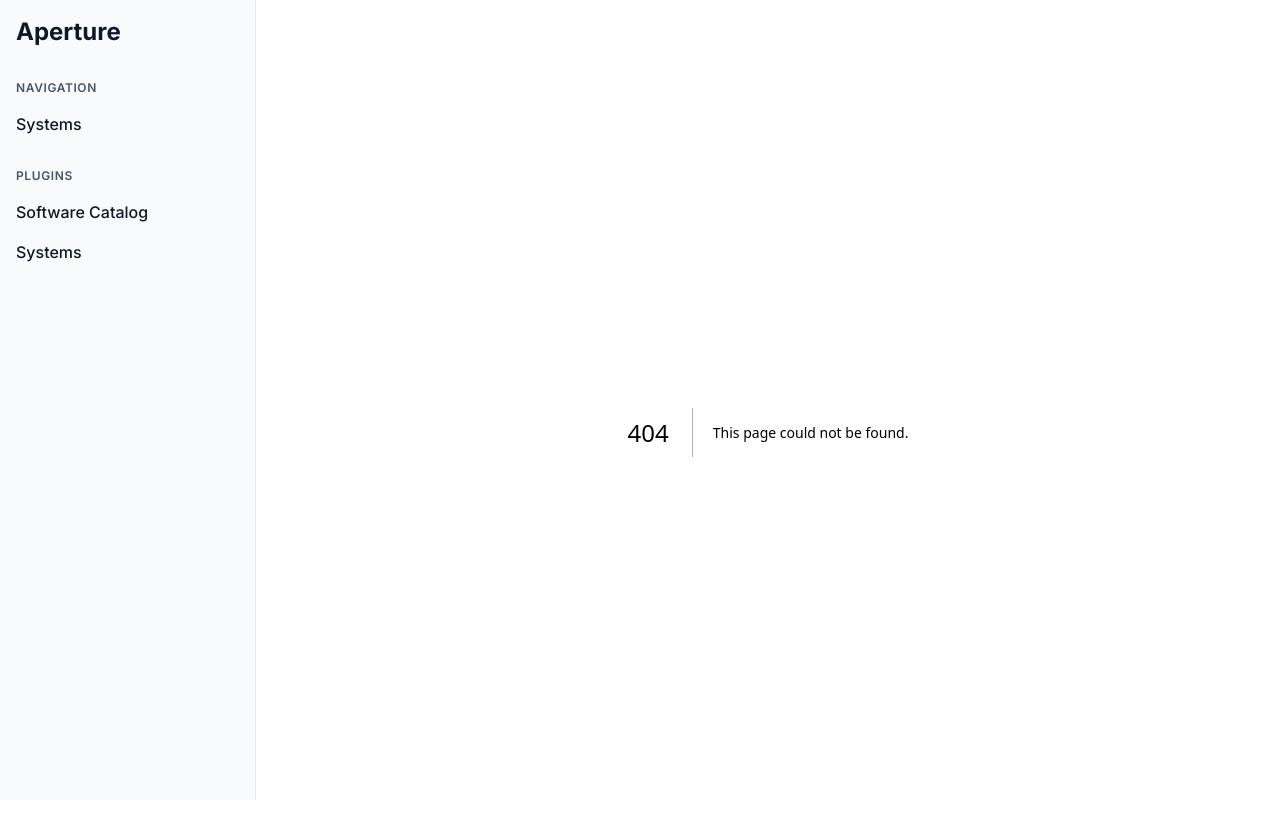
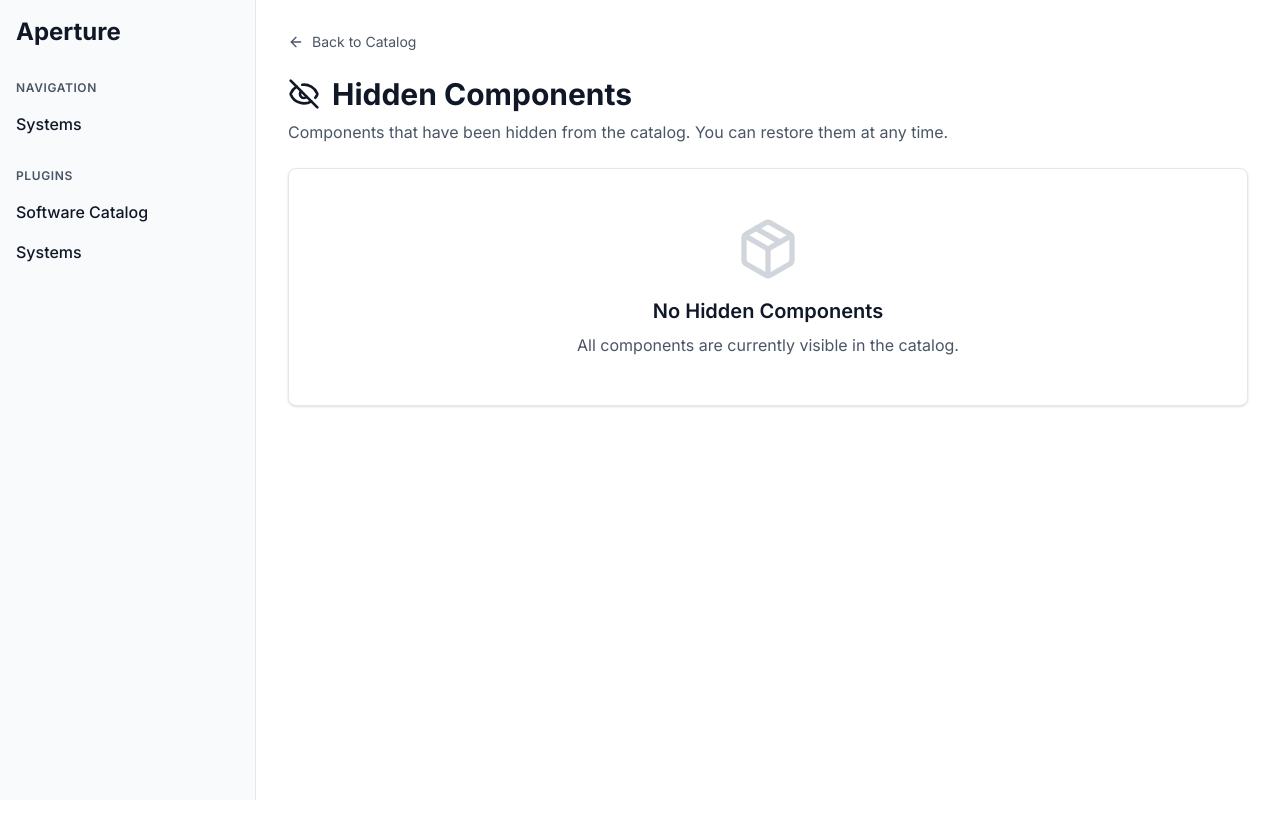
Before and after one commit to iandesj/aperture-idp, a Next.js app: page /settings/hidden in a window 1280 px wide. Before the commit this address had no page. After the commit the page ends 800 px from the top, so only its background shows below. Built offline with nearby package versions, Linux system fonts and the light colour scheme.

Commit message:
Add hidden components management page

```diff
--- /dev/null
+++ b/src/app/settings/hidden/UnhideButton.tsx
@@ -0,0 +1,58 @@
+'use client';
+
+import { useState } from 'react';
+import { useRouter } from 'next/navigation';
+import { Eye } from 'lucide-react';
+
+interface UnhideButtonProps {
+  componentName: string;
+}
+
+export function UnhideButton({ componentName }: UnhideButtonProps) {
+  const [isLoading, setIsLoading] = useState(false);
+  const [error, setError] = useState<string | null>(null);
+  const router = useRouter();
+
+  const handleUnhide = async () => {
+    setIsLoading(true);
+    setError(null);
+
+    try {
+      const response = await fetch(
+        `/api/catalog/hide?componentName=${encodeURIComponent(componentName)}`,
+        {
+          method: 'DELETE',
+        }
+      );
+
+      const data = await response.json();
+
+      if (!response.ok || !data.success) {
+        throw new Error(data.error || 'Failed to unhide component');
+      }
+
+      router.refresh();
+    } catch (err) {
+      setError(err instanceof Error ? err.message : 'An error occurred');
+      setIsLoading(false);
+    }
+  };
+
+  return (
+    <div className="flex flex-col items-end gap-1">
+      <button
+        onClick={handleUnhide}
+        disabled={isLoading}
+        className="inline-flex items-center gap-2 px-4 py-2 text-sm font-medium text-green-700 bg-green-50 border border-green-300 rounded-lg hover:bg-green-100 dark:bg-green-900/20 dark:text-green-400 dark:border-green-800 dark:hover:bg-green-900/30 transition-colors disabled:opacity-50"
+      >
+        <Eye className="w-4 h-4" />
+        {isLoading ? 'Restoring...' : 'Restore'}
+      </button>
+      {error && (
+        <p className="text-xs text-red-600 dark:text-red-400">
+          {error}
+        </p>
+      )}
+    </div>
+  );
+}
--- /dev/null
+++ b/src/app/settings/hidden/page.tsx
@@ -0,0 +1,112 @@
+import { getHiddenComponentsWithData, getComponentSource } from "@/lib/catalog";
+import { Eye, EyeOff, ArrowLeft, Package } from "lucide-react";
+import Link from "next/link";
+import { UnhideButton } from "./UnhideButton";
+
+export default async function HiddenComponentsPage() {
+  const hiddenComponents = getHiddenComponentsWithData();
+
+  return (
+    <div className="space-y-6">
+      <Link
+        href="/plugins/catalog"
+        className="inline-flex items-center gap-2 text-sm text-gray-600 hover:text-gray-900 dark:text-gray-400 dark:hover:text-gray-100 transition-colors"
+      >
+        <ArrowLeft className="w-4 h-4" />
+        Back to Catalog
+      </Link>
+
+      <div>
+        <div className="flex items-center gap-3 mb-2">
+          <EyeOff className="w-8 h-8 text-gray-900 dark:text-gray-100" />
+          <h1 className="text-3xl font-bold text-gray-900 dark:text-gray-100">
+            Hidden Components
+          </h1>
+        </div>
+        <p className="text-gray-600 dark:text-gray-400">
+          Components that have been hidden from the catalog. You can restore them at any time.
+        </p>
+      </div>
+
+      {hiddenComponents.length === 0 ? (
+        <div className="bg-white dark:bg-gray-800 rounded-lg shadow p-12 border border-gray-200 dark:border-gray-700 text-center">
+          <Package className="w-16 h-16 mx-auto mb-4 text-gray-300 dark:text-gray-600" />
+          <h2 className="text-xl font-semibold text-gray-900 dark:text-gray-100 mb-2">
+            No Hidden Components
+          </h2>
+          <p className="text-gray-600 dark:text-gray-400">
+            All components are currently visible in the catalog.
+          </p>
+        </div>
+      ) : (
+        <div className="space-y-4">
+          <div className="text-sm text-gray-600 dark:text-gray-400">
+            {hiddenComponents.length} hidden {hiddenComponents.length === 1 ? 'component' : 'components'}
+          </div>
+
+          <div className="grid grid-cols-1 gap-4">
+            {hiddenComponents.map((component) => {
+              const source = getComponentSource(component.metadata.name);
+              const lifecycleColors: Record<string, string> = {
+                production: "bg-green-100 text-green-800 dark:bg-green-900 dark:text-green-200",
+                experimental: "bg-yellow-100 text-yellow-800 dark:bg-yellow-900 dark:text-yellow-200",
+                deprecated: "bg-red-100 text-red-800 dark:bg-red-900 dark:text-red-200",
+              };
+
+              const typeColors: Record<string, string> = {
+                service: "bg-blue-100 text-blue-800 dark:bg-blue-900 dark:text-blue-200",
+                library: "bg-purple-100 text-purple-800 dark:bg-purple-900 dark:text-purple-200",
+                website: "bg-indigo-100 text-indigo-800 dark:bg-indigo-900 dark:text-indigo-200",
+              };
+
+              return (
+                <div
+                  key={component.metadata.name}
+                  className="bg-white dark:bg-gray-800 rounded-lg shadow p-6 border border-gray-200 dark:border-gray-700"
+                >
+                  <div className="flex items-start justify-between">
+                    <div className="flex-1">
+                      <div className="flex items-center gap-3 mb-2">
+                        <h3 className="text-lg font-semibold text-gray-900 dark:text-gray-100">
+                          {component.metadata.name}
+                        </h3>
+                        {source && (
+                          <span className="px-2 py-0.5 bg-gray-100 dark:bg-gray-700 text-gray-600 dark:text-gray-400 rounded text-xs font-medium">
+                            {source}
+                          </span>
+                        )}
+                      </div>
+                      <p className="text-sm text-gray-600 dark:text-gray-400 mb-4">
+                        {component.metadata.description || "No description"}
+                      </p>
+                      <div className="flex flex-wrap gap-2 mb-3">
+                        <span
+                          className={`px-2 py-1 rounded text-xs font-medium ${
+                            typeColors[component.spec.type] || "bg-gray-100 text-gray-800 dark:bg-gray-700 dark:text-gray-200"
+                          }`}
+                        >
+                          {component.spec.type}
+                        </span>
+                        <span
+                          className={`px-2 py-1 rounded text-xs font-medium ${
+                            lifecycleColors[component.spec.lifecycle] || "bg-gray-100 text-gray-800 dark:bg-gray-700 dark:text-gray-200"
+                          }`}
+                        >
+                          {component.spec.lifecycle}
+                        </span>
+                      </div>
+                      <div className="text-xs text-gray-500 dark:text-gray-500">
+                        Owner: {component.spec.owner}
+                      </div>
+                    </div>
+                    <UnhideButton componentName={component.metadata.name} />
+                  </div>
+                </div>
+              );
+            })}
+          </div>
+        </div>
+      )}
+    </div>
+  );
+}
```
